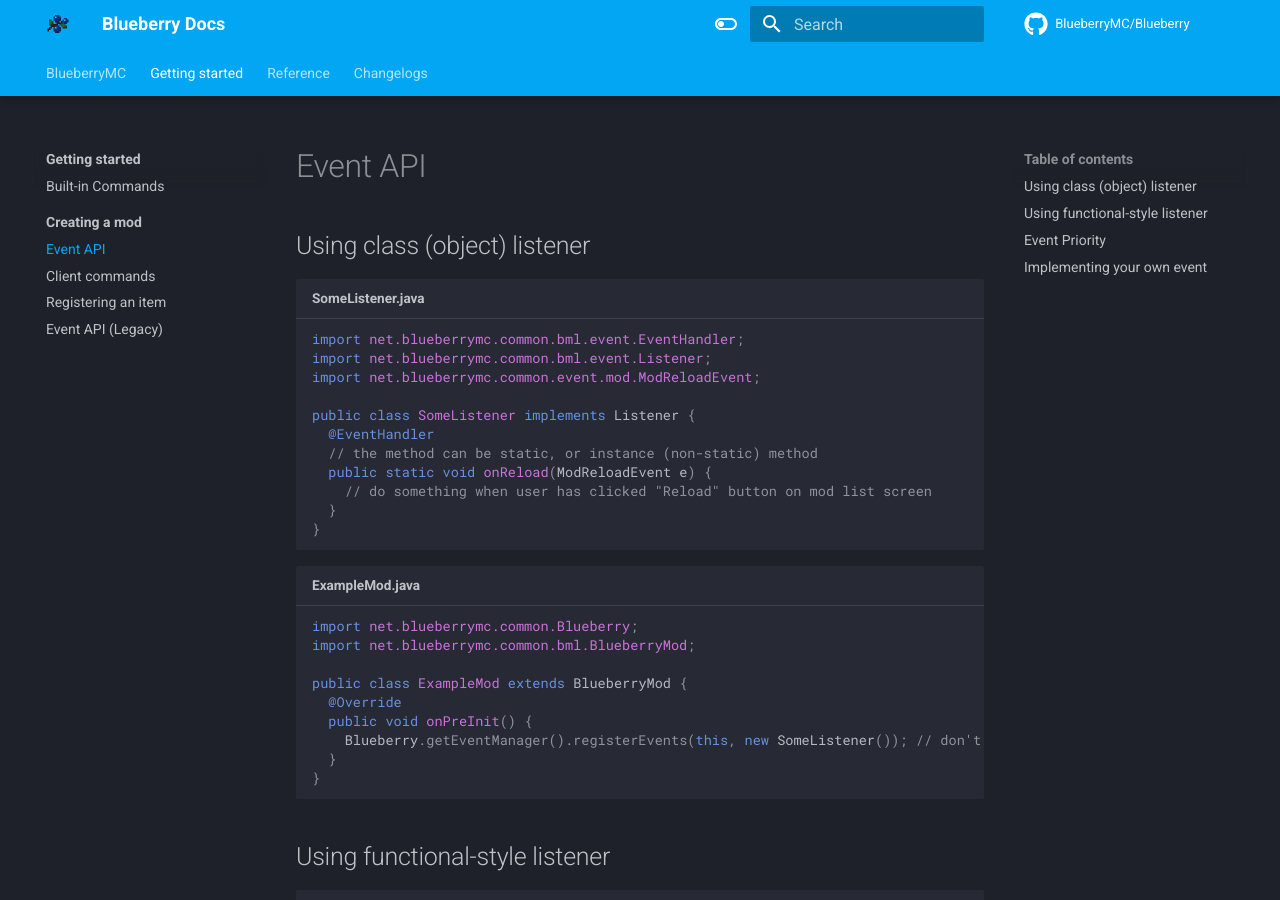
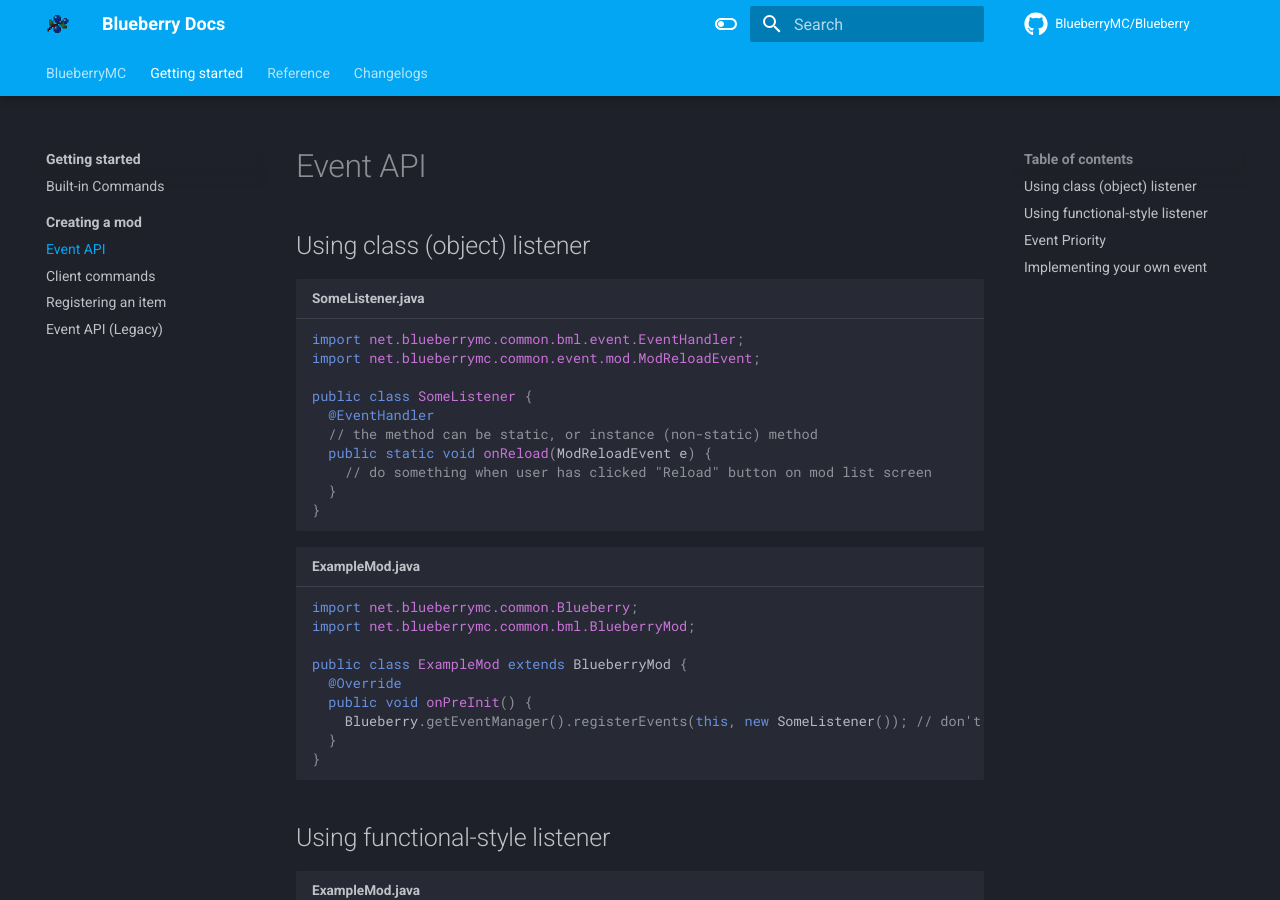
Before and after one commit to BlueberryMC/Blueberry-docs, an MkDocs documentation site: the page built from docs/getting-started/creating-a-mod/event-api.md, in a window 1280 px wide and 900 px high. Built offline with MkDocs 1.6.1 and Material for MkDocs 9.7.7, drawn with Linux system fonts in a browser that asks for light colours; comment, search, counter and statistics services are not loaded.

Commit message:
Listener interface is deprecated

````diff
--- a/docs/getting-started/creating-a-mod/event-api.md
+++ b/docs/getting-started/creating-a-mod/event-api.md
@@ -4,10 +4,9 @@
 
 ```java title="SomeListener.java"
 import net.blueberrymc.common.bml.event.EventHandler;
-import net.blueberrymc.common.bml.event.Listener;
 import net.blueberrymc.common.event.mod.ModReloadEvent;
 
-public class SomeListener implements Listener {
+public class SomeListener {
   @EventHandler
   // the method can be static, or instance (non-static) method
   public static void onReload(ModReloadEvent e) {
````
